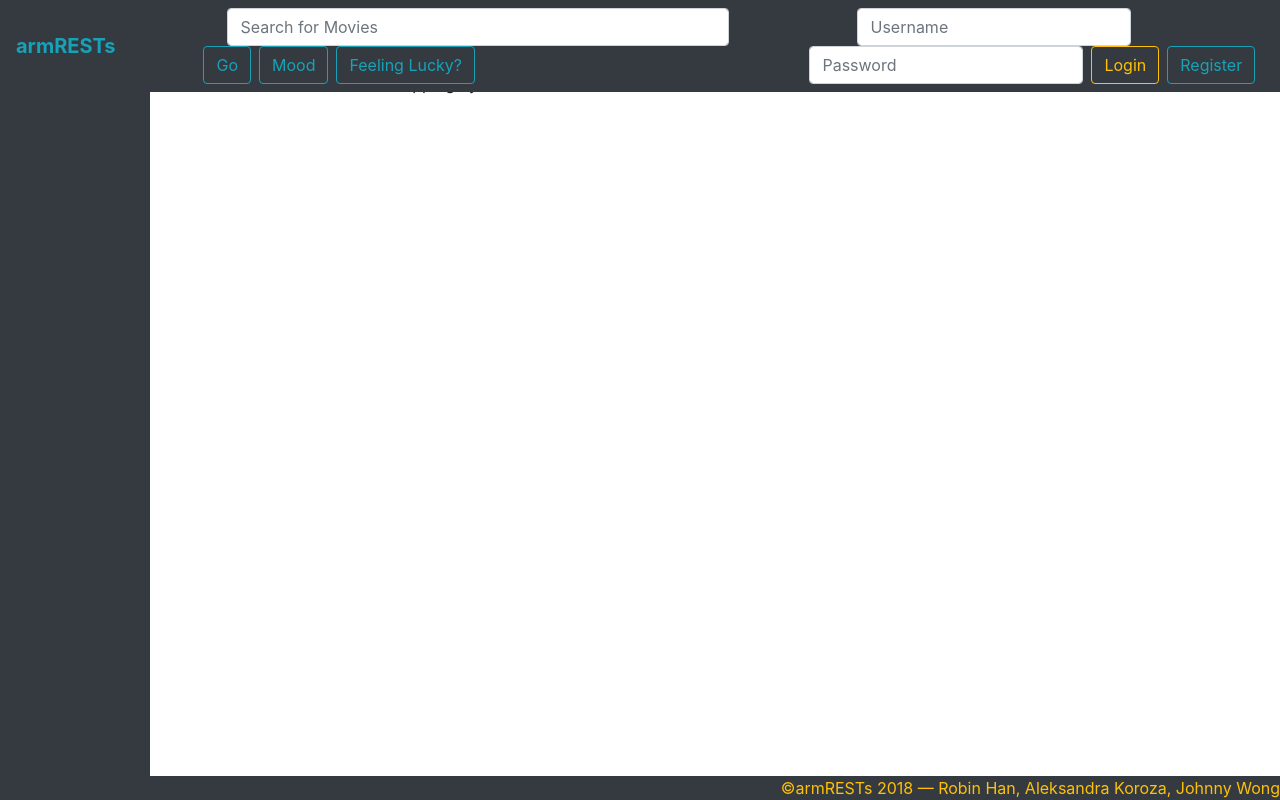
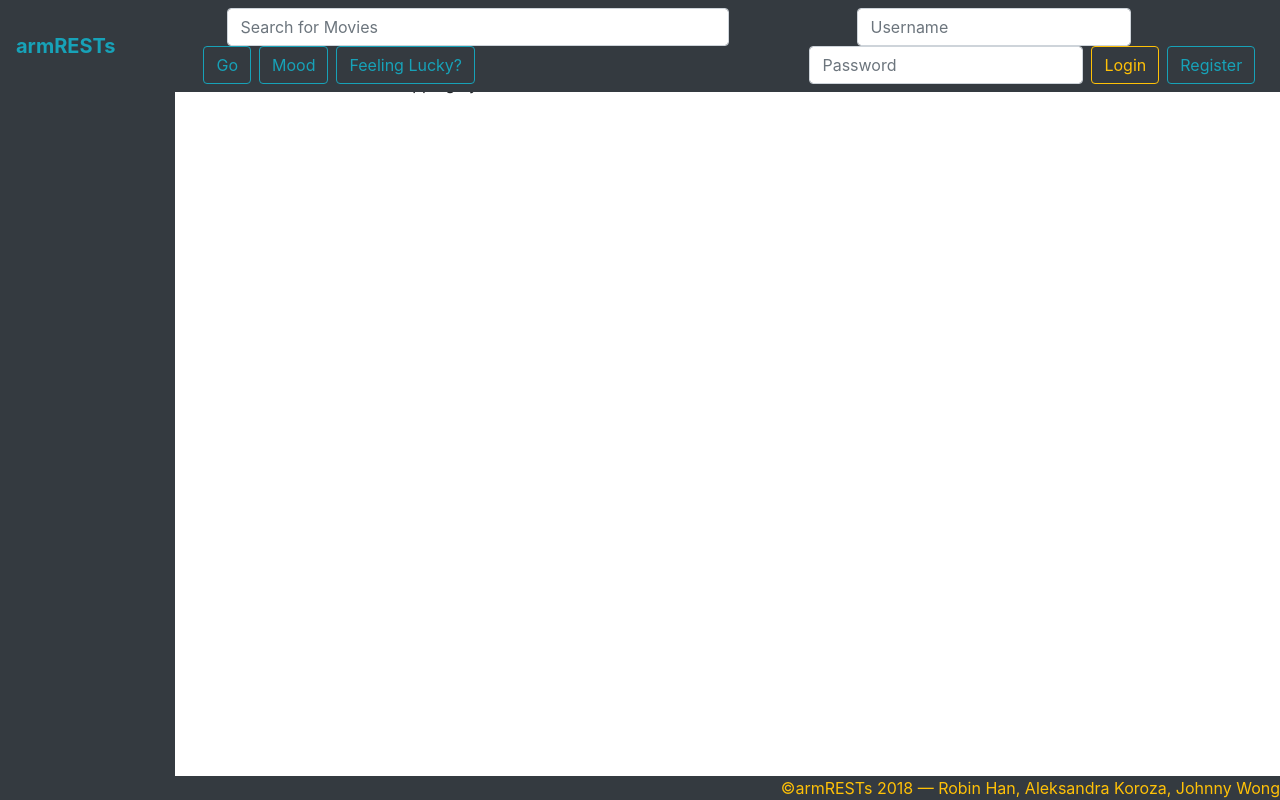
Before and after one commit to rhansolo/armRESTs, a Flask app: page /about in a window 1280 px wide. Run offline with Flask 2, Linux system fonts and the light colour scheme; parts of the project's set-up code (start-up, migrations or seed data) failed here and were passed over; some libraries are stand-ins or nearby versions.

Commit message:
Update template.html

```diff
--- a/templates/template.html
+++ b/templates/template.html
@@ -14,7 +14,7 @@
          {% endblock %}
          <style>
             .sidebar {
-              width: 150px;
+              width: 175px;
               position: fixed; /* Fixed location as you scroll*/
               font-size: x-large;
               z-index: 1;
```
